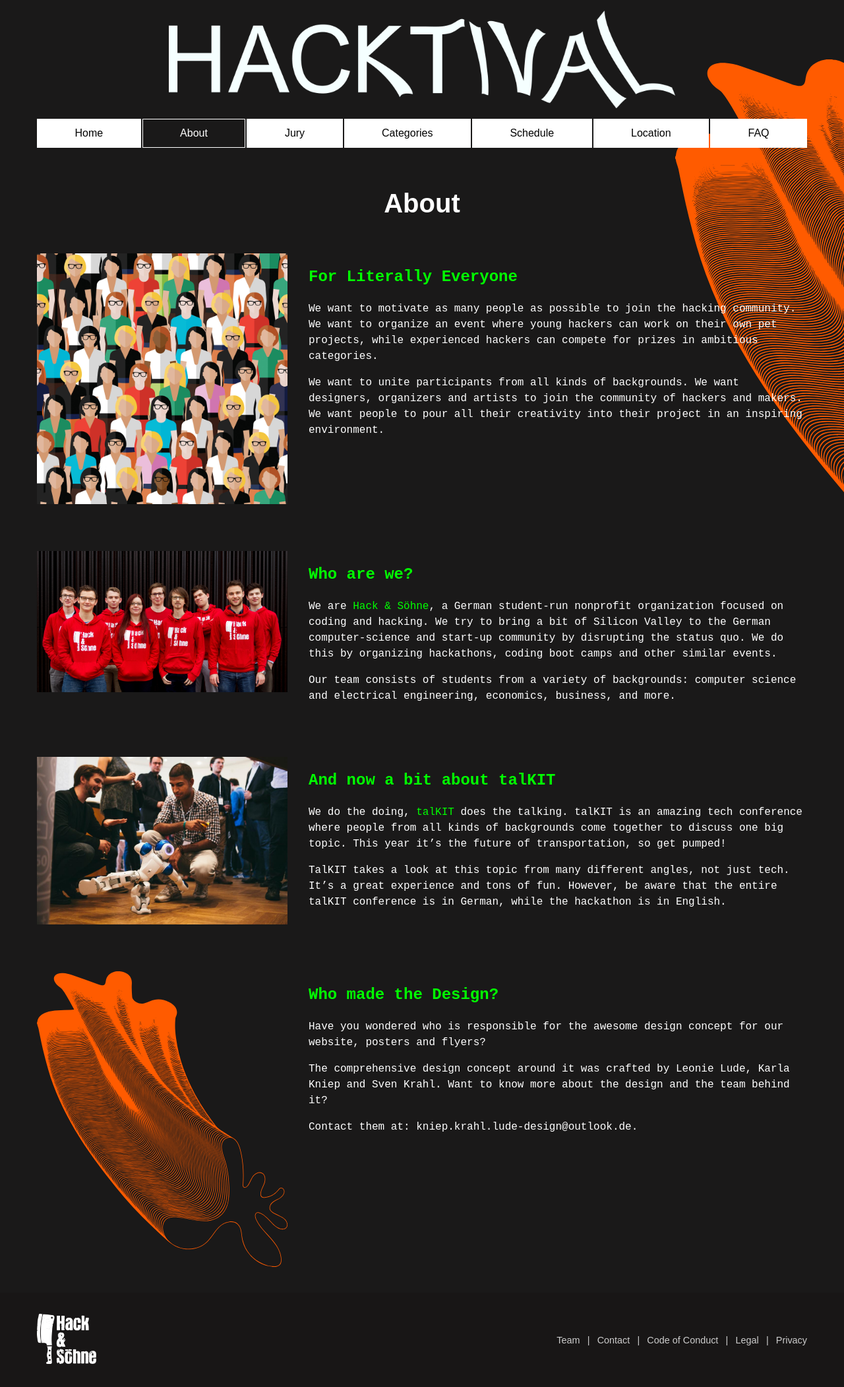
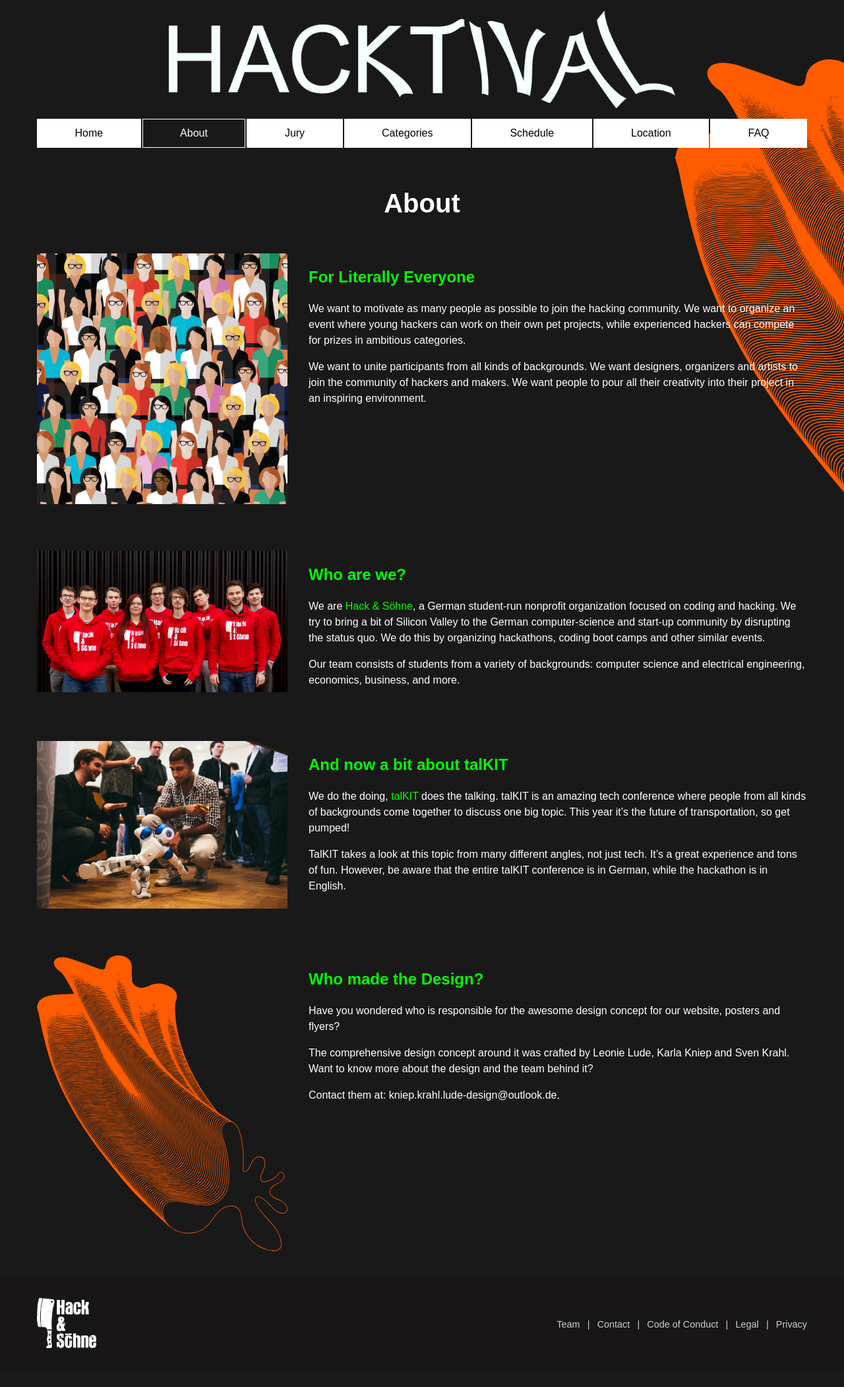
Before and after one commit to hackundsoehne/htv-jekyll, a Jekyll site: the page built from about.html, in a window 1280 px wide. Shown: the whole page at 66% size. Built offline with Jekyll 4.4.1, drawn with Linux system fonts in a browser that asks for light colours; after the commit the page ends 2078 px from its top, so only the background shows below that.

Commit message:
Use the default font on the about page

```diff
--- a/_sass/main.scss
+++ b/_sass/main.scss
@@ -179,7 +179,6 @@
 		flex: 1 1 auto;
 		order: 2;
 		padding-left: 2rem;
-		font-family: "Courier New", Courier, monospace;
 	}
 }
 
@@ -193,7 +192,12 @@
 	}
 }
 
-.section.jury .section-image {
+.section.jury {
+	.section-text {
+		font-family: "Courier New", Courier, monospace;
+	}
+
+	.section-image {
 		img {
 			width: 280px;
 			-webkit-filter: grayscale(100%);
@@ -204,6 +208,7 @@
 		img:hover {
 			-webkit-filter: grayscale(0%);
 			filter: grayscale(0%);
+		}
 	}
 }
 
```
Lines whose indentation alone changed are shown as unchanged.
